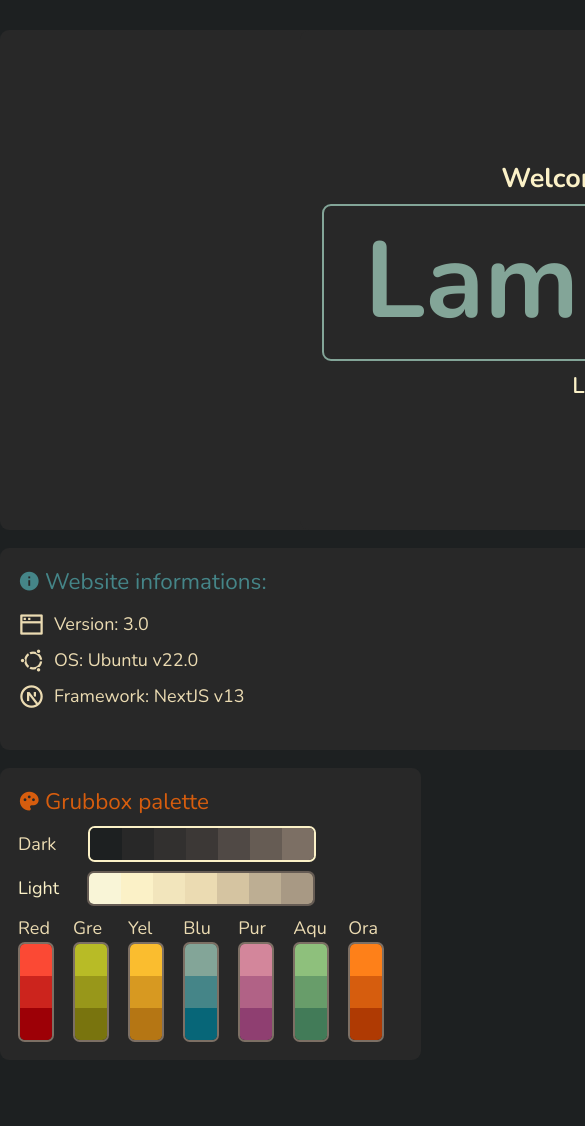
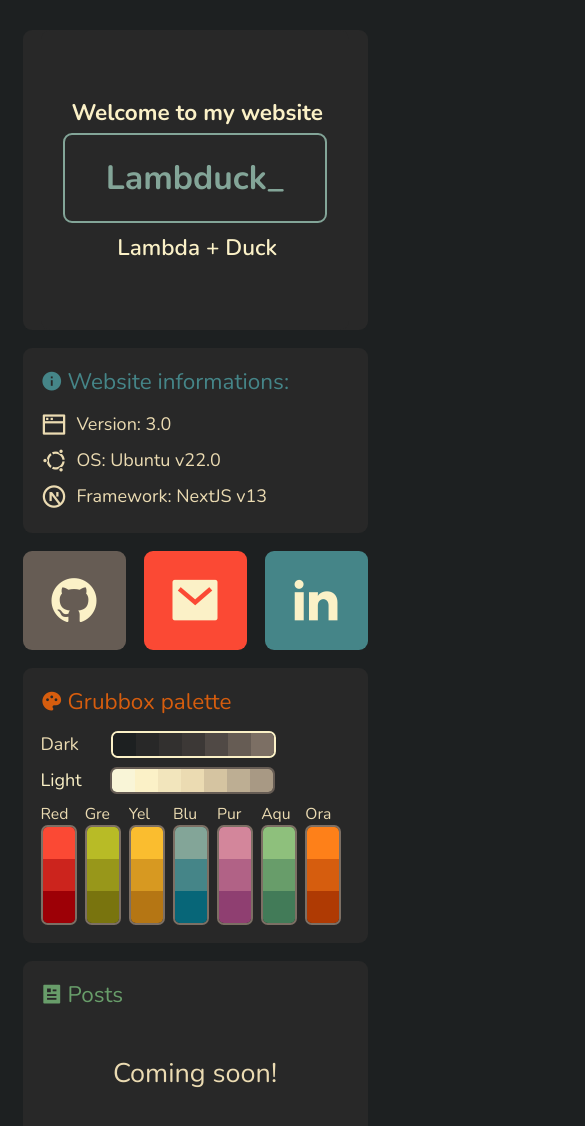
Before and after one commit to Lentanta/lambduck.dev, a Next.js app: page / in a window 390 px wide. Shown: the top 1126 px of the page, 585 px wide, since content can reach past the window. Built offline with nearby package versions, Linux system fonts and the light colour scheme.

Commit message:
Update responsive layouts

```diff
--- /dev/null
+++ b/app/components/ColorSquare.tsx
@@ -0,0 +1,6 @@
+import clsx from "clsx"
+
+export const ColorSquare = ({ color }: { color: string }) => {
+  return (
+    <div className={clsx("aspect-square h-full w-full md:h-[32px] md:w-[32px]", color,)} />)
+}
--- a/app/components/LinkButton.tsx
+++ b/app/components/LinkButton.tsx
@@ -5,7 +5,7 @@ export const LinkButton = ({ href, target, icon, className }: any) => {
   return (
     <NextLink href={href} target={target}
       className={clsxm(
-        "w-full aspect-square p-5",
+        "w-full h-full p-5",
         "flex justify-center items-center",
         "rounded-lg hover:opacity-80",
         className
--- a/app/layout.tsx
+++ b/app/layout.tsx
@@ -26,8 +26,9 @@ const RootLayout = ({ children }: RootLayoutProps) => {
     <html lang="en" className={`${nunito.variable} ${notoSans.variable}`}>
       <body className="bg-color-dark-bg h-full">
         <main className={clsx(
-          "h-full py-[30px] w-[1300px]",
-          "grid grid-cols-6 gap-4"
+          "h-full py-[30px] max-w-[1300px]",
+          "grid grid-cols-3 gap-4 md:grid-cols-6 px-5",
+          "items-center"
         )}>
           {children}
         </main>
--- a/app/page.tsx
+++ b/app/page.tsx
@@ -18,27 +18,38 @@ export default function Page() {
       <WebsiteInformations />
 
       <LinkButton
-        className="bg-dark-bg3"
+        className="bg-dark-bg3 col-span-1 md:col-span-2"
         target="_blank"
         href="https://www.github.com/Lentanta"
-        icon={<i className="ri-github-fill text-dark-fg0 text-7xl" />}
+        icon={<i className="ri-github-fill text-dark-fg0 text-5xl md:text-7xl" />}
       />
 
       <LinkButton
-        className="bg-dark-red2"
+        className="bg-dark-red2 col-span-1 md:col-span-2"
         target="_blank"
         href="mailto: thanhtam180298@gmail.com"
-        icon={<i className="ri-mail-fill text-dark-fg0 text-7xl" />}
+        icon={<i className="ri-mail-fill text-dark-fg0 text-5xl md:text-7xl" />}
       />
 
       <LinkButton
-        className="bg-dark-blue1"
+        className="bg-dark-blue1 col-span-1 md:col-span-2"
         target="_blank"
         href="https://www.linkedin.com/in/thanh-t%C3%A2m-l%C3%AA-b95878193/"
-        icon={<i className="ri-linkedin-fill text-dark-fg0 text-7xl" />}
+        icon={<i className="ri-linkedin-fill text-dark-fg0 text-5xl md:text-7xl" />}
       />
 
       <ColorPalette />
+      <div className="bg-dark-bg col-span-3 rounded-lg p-4 h-full flex flex-col">
+        <div className="flex items-center gap-1">
+          <i className="ri-article-fill text-neutral_aqua text-xl" />
+          <h2 className="text-xl text-neutral_aqua">Posts</h2>
+        </div>
+
+        <div className="mt-3 h-full flex items-center justify-center min-h-[100px]">
+          <p className="text-2xl text-dark-fg1">Coming soon!</p>
+        </div>
+      </div>
+
     </Fragment>
   );
 }
--- a/app/sections/ColorPalette.tsx
+++ b/app/sections/ColorPalette.tsx
@@ -1,41 +1,43 @@
+import { ColorSquare } from "../components/ColorSquare"
+
 export const ColorPalette = () => {
   return (
-    <div className="bg-dark-bg col-span-2 rounded-lg p-4">
+    <div className="bg-dark-bg col-span-3 rounded-lg p-4">
       <div className="flex items-center gap-1">
         <i className="ri-palette-fill text-neutral_orange text-xl" />
         <h2 className="text-xl text-neutral_orange">Grubbox palette</h2>
       </div>
 
-      <div className="grid grid-cols-[70px_minmax(0,1fr)] mt-2">
+      <div className="grid grid-cols-[70px_minmax(0,1fr)] mt-3">
         <p className="text-md text-dark-fg1 flex items-center">Dark</p>
         <div className="flex items-center border-light0 border-2 rounded-md overflow-hidden w-fit">
-          <div className="aspect-square h-[32px] w-[32px] bg-dark0_hard" />
-          <div className="aspect-square h-[32px] w-[32px] bg-dark0" />
-          <div className="aspect-square h-[32px] w-[32px] bg-dark0_soft" />
-          <div className="aspect-square h-[32px] w-[32px] bg-dark1" />
-          <div className="aspect-square h-[32px] w-[32px] bg-dark2" />
-          <div className="aspect-square h-[32px] w-[32px] bg-dark3" />
-          <div className="aspect-square h-[32px] w-[32px] bg-dark4" />
+          <ColorSquare color="bg-dark0_hard" />
+          <ColorSquare color="bg-dark0" />
+          <ColorSquare color="bg-dark0_soft" />
+          <ColorSquare color="bg-dark1" />
+          <ColorSquare color="bg-dark2" />
+          <ColorSquare color="bg-dark3" />
+          <ColorSquare color="bg-dark4" />
         </div>
       </div>
 
       <div className="grid grid-cols-[69px_minmax(0,1fr)] mt-2">
         <p className="text-md text-dark-fg0 flex items-center">Light</p>
         <div className="flex items-center border-dark3 border-2 rounded-md overflow-hidden w-fit">
-          <div className="aspect-square h-[31px] w-[32px] bg-light0_hard" />
-          <div className="aspect-square h-[31px] w-[32px] bg-light0" />
-          <div className="aspect-square h-[31px] w-[32px] bg-light0_soft" />
-          <div className="aspect-square h-[31px] w-[32px] bg-light1" />
-          <div className="aspect-square h-[31px] w-[32px] bg-light2" />
-          <div className="aspect-square h-[31px] w-[32px] bg-light3" />
-          <div className="aspect-square h-[31px] w-[32px] bg-light4" />
+          <ColorSquare color="bg-light0_hard" />
+          <ColorSquare color="bg-light0" />
+          <ColorSquare color="bg-light0_soft" />
+          <ColorSquare color="bg-light1" />
+          <ColorSquare color="bg-light2" />
+          <ColorSquare color="bg-light3" />
+          <ColorSquare color="bg-light4" />
         </div>
       </div>
 
       <div className="grid grid-cols-7">
 
         <div className="grid grid-cols-1 mt-2">
-          <p className="text-md text-dark-fg1 flex items-center">Red</p>
+          <p className="text-sm text-dark-fg1 flex items-center">Red</p>
           <div className="flex flex-col items-center border-dark4 border-2 rounded-md overflow-hidden w-fit">
             <div className="aspect-square h-[32px] w-[32px] bg-bright_red" />
             <div className="aspect-square h-[32px] w-[32px] bg-neutral_red" />
@@ -44,7 +46,7 @@ export const ColorPalette = () => {
         </div>
 
         <div className="grid grid-cols-1 mt-2">
-          <p className="text-md text-dark-fg1 flex items-center">Gre</p>
+          <p className="text-sm text-dark-fg1 flex items-center">Gre</p>
           <div className="flex flex-col items-center border-dark4 border-2 rounded-md overflow-hidden w-fit">
             <div className="aspect-square h-[32px] w-[32px] bg-bright_green" />
             <div className="aspect-square h-[32px] w-[32px] bg-neutral_green" />
@@ -53,7 +55,7 @@ export const ColorPalette = () => {
         </div>
 
         <div className="grid grid-cols-1 mt-2">
-          <p className="text-md text-dark-fg1 flex items-center">Yel</p>
+          <p className="text-sm text-dark-fg1 flex items-center">Yel</p>
           <div className="flex flex-col items-center border-dark4 border-2 rounded-md overflow-hidden w-fit">
             <div className="aspect-square h-[32px] w-[32px] bg-bright_yellow" />
             <div className="aspect-square h-[32px] w-[32px] bg-neutral_yellow" />
@@ -62,7 +64,7 @@ export const ColorPalette = () => {
         </div>
 
         <div className="grid grid-cols-1 mt-2">
-          <p className="text-md text-dark-fg1 flex items-center">Blu</p>
+          <p className="text-sm text-dark-fg1 flex items-center">Blu</p>
           <div className="flex flex-col items-center border-dark4 border-2 rounded-md overflow-hidden w-fit">
             <div className="aspect-square h-[32px] w-[32px] bg-bright_blue" />
             <div className="aspect-square h-[32px] w-[32px] bg-neutral_blue" />
@@ -71,7 +73,7 @@ export const ColorPalette = () => {
         </div>
 
         <div className="grid grid-cols-1 mt-2">
-          <p className="text-md text-dark-fg1 flex items-center">Pur</p>
+          <p className="text-sm text-dark-fg1 flex items-center">Pur</p>
           <div className="flex flex-col items-center border-dark4 border-2 rounded-md overflow-hidden w-fit">
             <div className="aspect-square h-[32px] w-[32px] bg-bright_purple" />
             <div className="aspect-square h-[32px] w-[32px] bg-neutral_purple" />
@@ -80,8 +82,9 @@ export const ColorPalette = () => {
         </div>
 
         <div className="grid grid-cols-1 mt-2">
-          <p className="text-md text-dark-fg1 flex items-center">Aqu</p>
-          <div className="flex flex-col items-center border-dark4 border-2 rounded-md overflow-hidden w-fit">
+          <p className="text-sm text-dark-fg1 flex items-center">Aqu</p>
+          <div className="flex flex-col items-center border-dark4 border-2
+            rounded-md overflow-hidden w-fit">
             <div className="aspect-square h-[32px] w-[32px] bg-bright_aqua" />
             <div className="aspect-square h-[32px] w-[32px] bg-neutral_aqua" />
             <div className="aspect-square h-[32px] w-[32px] bg-faded_aqua" />
@@ -89,8 +92,9 @@ export const ColorPalette = () => {
         </div>
 
         <div className="grid grid-cols-1 mt-2">
-          <p className="text-md text-dark-fg1 flex items-center">Ora</p>
-          <div className="flex flex-col items-center border-dark4 border-2 rounded-md overflow-hidden w-fit">
+          <p className="text-sm text-dark-fg1 flex items-center">Ora</p>
+          <div className="flex flex-col items-center border-dark4 border-2
+            rounded-md overflow-hidden w-fit">
             <div className="aspect-square h-[32px] w-[32px] bg-bright_orange" />
             <div className="aspect-square h-[32px] w-[32px] bg-neutral_orange" />
             <div className="aspect-square h-[32px] w-[32px] bg-faded_orange" />
--- a/app/sections/WebsiteInformations.tsx
+++ b/app/sections/WebsiteInformations.tsx
@@ -1,6 +1,6 @@
 export const WebsiteInformations = () => {
   return (
-    <div className="bg-dark-bg col-span-3 rounded-lg p-4">
+    <div className="bg-dark-bg col-span-full rounded-lg p-4">
 
       <div className="flex items-center gap-1">
         <i className="ri-information-fill text-dark-blue1 text-xl" />
--- a/app/sections/WelcomeBanner.tsx
+++ b/app/sections/WelcomeBanner.tsx
@@ -1,10 +1,11 @@
 export const WelcomeBanner = () => {
   return (
-    <div className="flex flex-col items-center h-[500px] w-full bg-dark-bg col-span-full rounded-lg">
+    <div className="flex flex-col items-center h-[300px] md:h-[500px] w-full bg-dark-bg
+      col-span-full rounded-lg">
       <div className="p-5 bg-dark-bg h-full rounded-lg flex flex-col justify-center items-center">
-        <p className="text-subTitle ml-1 font-bold text-dark-fg0">Welcome to my website</p>
+        <p className="text-xl md:text-subTitle ml-1 font-bold text-dark-fg0">Welcome to my website</p>
         <div className='rounded-lg mt-1 border-2 py-5 px-9 border-dark-blue2'>
-          <h1 className="text-8xl font-bold text-dark-blue2">Lambduck_</h1>
+          <h1 className="text-3xl md:text-8xl font-bold text-dark-blue2">Lambduck_</h1>
         </div>
         <p className="text-xl mt-2 ml-1 font-semibold text-dark-fg0">Lambda + Duck</p>
       </div>
```
